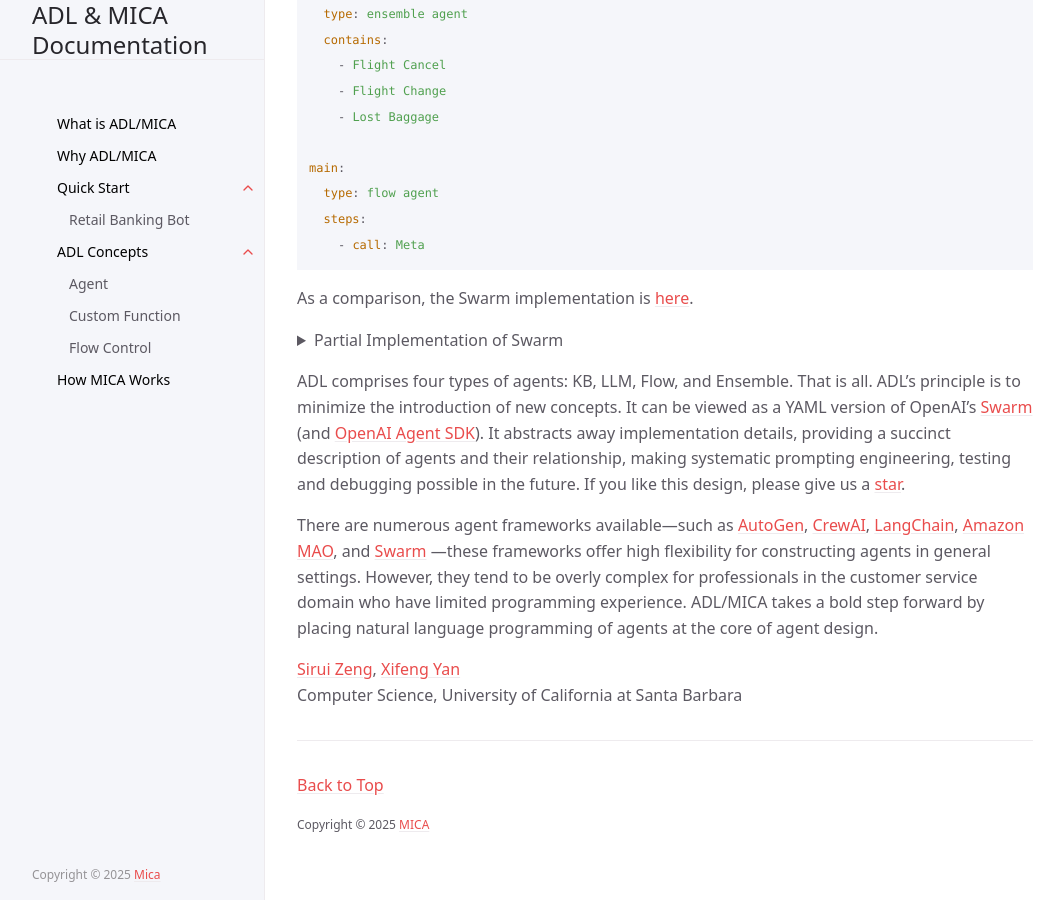
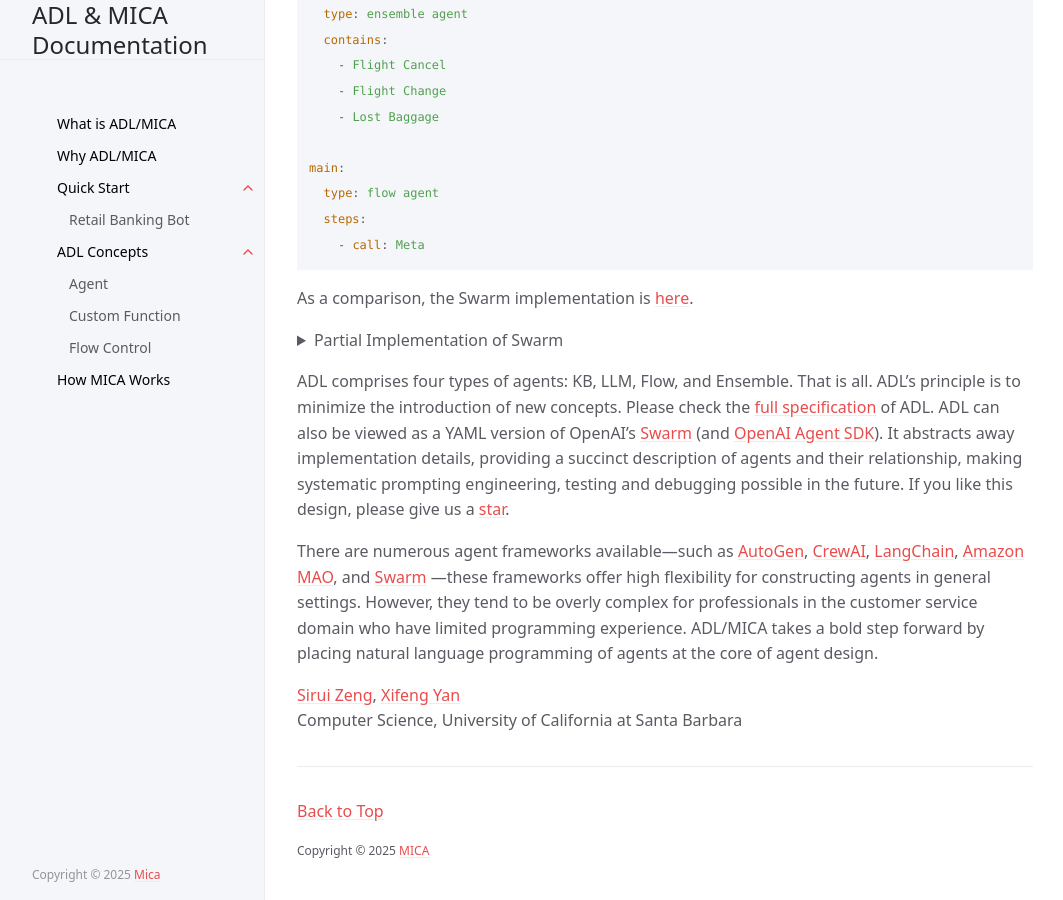
Before and after one commit to Mica-labs/Mica-labs.github.io, a Jekyll site: the page built from index.md, in a window 1280 px wide and 900 px high, scrolled down 892 px. Shown: the whole window, without its empty margins (107-1170 px from the left). Built offline with Jekyll 4.4.1, drawn with Linux system fonts in a browser that asks for light colours; cached includes are drawn as plain includes.

Commit message:
Update index.md

```diff
--- a/index.md
+++ b/index.md
@@ -134,7 +134,7 @@ lost_baggage = Agent(
 </details>
 
 
-ADL comprises four types of agents: KB, LLM, Flow, and Ensemble. That is all.  ADL's principle is to minimize the introduction of new concepts. It can be viewed as a YAML version of OpenAI's [Swarm](https://github.com/openai/swarm) (and [OpenAI Agent SDK](https://platform.openai.com/docs/guides/agents-sdk)).  It  abstracts away implementation details, providing a succinct description of agents and their relationship, making systematic prompting engineering, testing and debugging possible in the future. If you like this design, please give us a [star](https://github.com/Mica-labs/MICA#staying-ahead).
+ADL comprises four types of agents: KB, LLM, Flow, and Ensemble. That is all.  ADL's principle is to minimize the introduction of new concepts.  Please check the [full specification](https://arxiv.org/pdf/2504.14787) of ADL.  ADL can also be viewed as a YAML version of OpenAI's [Swarm](https://github.com/openai/swarm) (and [OpenAI Agent SDK](https://platform.openai.com/docs/guides/agents-sdk)).  It  abstracts away implementation details, providing a succinct description of agents and their relationship, making systematic prompting engineering, testing and debugging possible in the future. If you like this design, please give us a [star](https://github.com/Mica-labs/MICA#staying-ahead).
 
 There are numerous agent frameworks available—such as [AutoGen](https://github.com/microsoft/autogen), [CrewAI](https://github.com/crewAIInc/crewAI), [LangChain](https://github.com/langchain-ai/langchain), [Amazon MAO](https://github.com/awslabs/multi-agent-orchestrator), and [Swarm](https://github.com/openai/swarm) —these frameworks offer high flexibility for constructing agents in general settings. However, they tend to be overly complex for professionals in the customer service domain who have limited programming experience. ADL/MICA takes a bold step forward by placing natural language programming of agents at the core of agent design.
 
```
